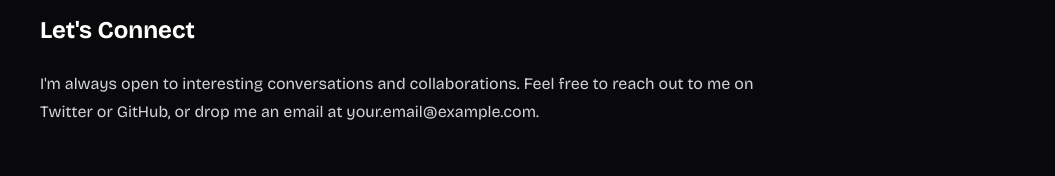
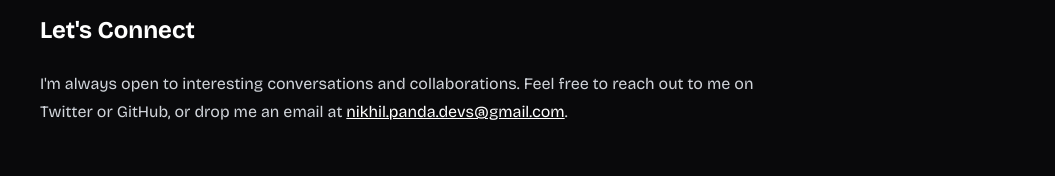
Before and after one commit to nikhilpandasgit/nikoncommit, a Next.js app: page /about in a window 1280 px wide. Shown: the part 668-844 px from the top of the page, without its empty margins (112-1167 px from the left). Built offline with nearby package versions, Linux system fonts and the light colour scheme.

Commit message:
email added

```diff
--- a/pages/about.tsx
+++ b/pages/about.tsx
@@ -36,7 +36,7 @@ export default function About() {
         <h2>Let's Connect</h2>
         <p>
           I'm always open to interesting conversations and collaborations.
-          Feel free to reach out to me on Twitter or GitHub, or drop me an email at your.email@example.com.
+          Feel free to reach out to me on Twitter or GitHub, or drop me an email at <a href="mailto:nikhil.panda.devs@gmail.com">nikhil.panda.devs@gmail.com</a>.
         </p>
       </div>
     </Layout>
```
